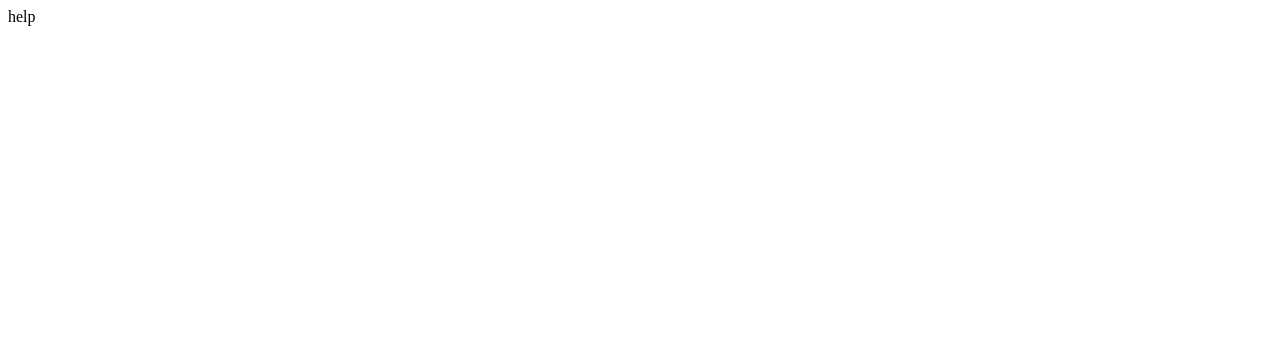
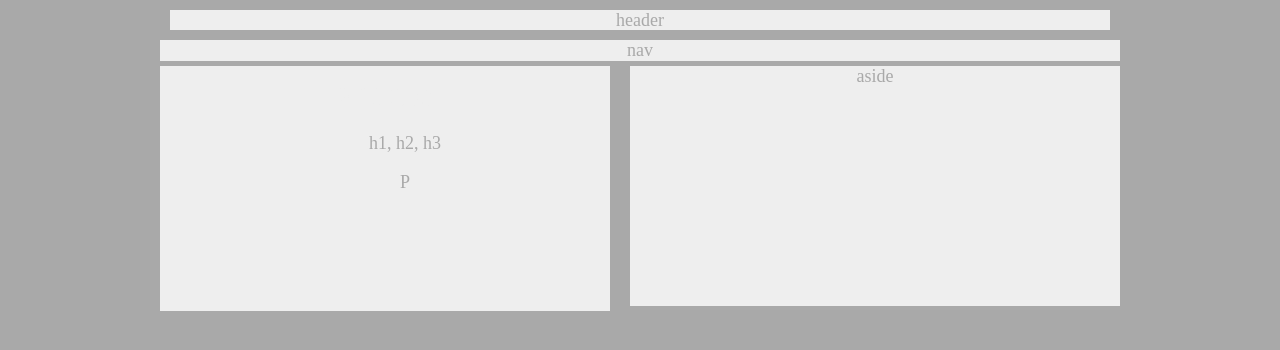
Before and after one commit to ayagirma/HW-Wireframe, a plain HTML site: page index.html in a window 1280 px wide. Drawn offline with Linux system fonts and the light colour scheme.

Commit message:
updated version

```diff
--- a/index.html
+++ b/index.html
@@ -1,10 +1,33 @@
 <!DOCTYPE html>
-<html>
+<html lang="en-us">
 <head>
-	<title>wireframe homework</title>
-	<header>help</header>
+	<meta charset="utf-8">
+	<title>HW-Wireframe</title>
+	<link rel="stylesheet" type="text/css" href="style.css">
+
 </head>
+
 <body>
+
+<header> header</header>
+
+<nav>nav</nav>
+<section>
+<article>article</article>
+
+  <nav>
+    <ol>h1, h2, h3 </ol>
+
+   	<ol>P</ol>
+
+
+</nav>
+
+</section>
+<aside>aside</aside>
+
+<!-- <footer>footer</footer>
+ -->
 
 </body>
 </html>
--- a/style.css
+++ b/style.css
@@ -0,0 +1,72 @@
+body{
+
+	background: darkgrey;
+    width: 960px;
+    text-align: center;
+    margin: auto;
+}
+
+font-family{
+	'Helvetica Neue', Helvetica, sans-serif;}
+
+header{
+	color: darkgrey;
+	background: #eee;
+    text-align: center;
+    font-size: 18px;
+    margin: 10px ;
+    height: 20px
+   /* margin:5px 0px 5px 0px;*/
+
+
+}
+nav{
+    color: darkgrey;
+	background: #eee;
+    text-align: center;
+    font-size: 18px;
+    margin-bottom: 5px;
+    max-height: 400px;
+
+}
+section{
+	color: darkgrey;
+	background: #eee;
+    text-align: center;
+    font-size: 38px;
+    margin-bottom: 5px;
+    padding-top: 5px;
+    float: left;
+    width: 490px;
+    height: 240px;
+
+}
+p{
+
+}
+aside{
+	color: darkgrey;
+	background: #eee;
+    text-align: center;
+    font-size: 18px;
+    margin-bottom: 5px;
+    float: right;
+    width: 490px;
+    height: 240px;
+}
+footer{
+	color: darkgrey;
+	background: #eee;
+    text-align: center;
+    font-size: 18px;
+    margin-bottom: 20px;
+    height: 40
+}
+section{
+
+width: 450px;
+color: #eee;
+text-align: center;
+font-size: 18px
+margin:;
+}
```
